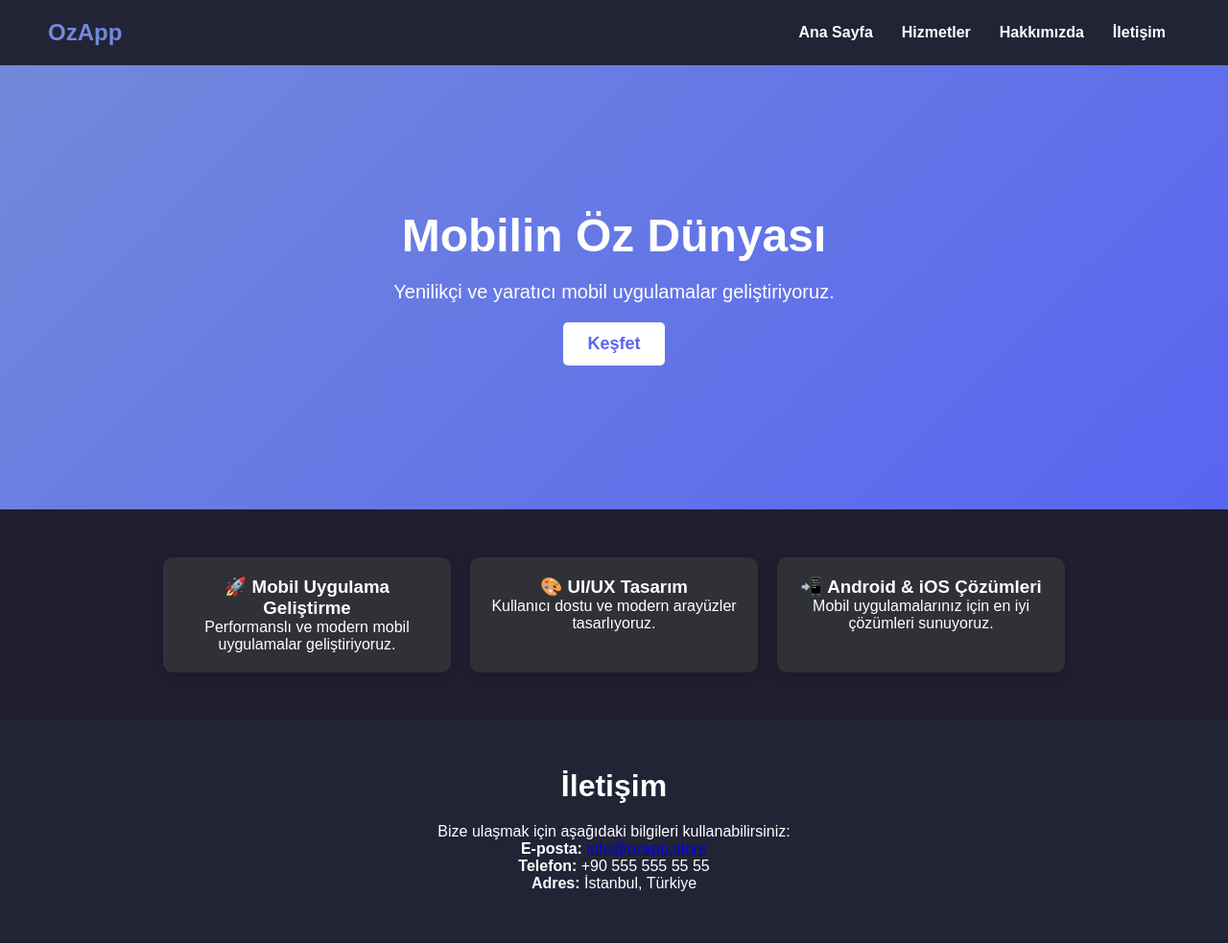
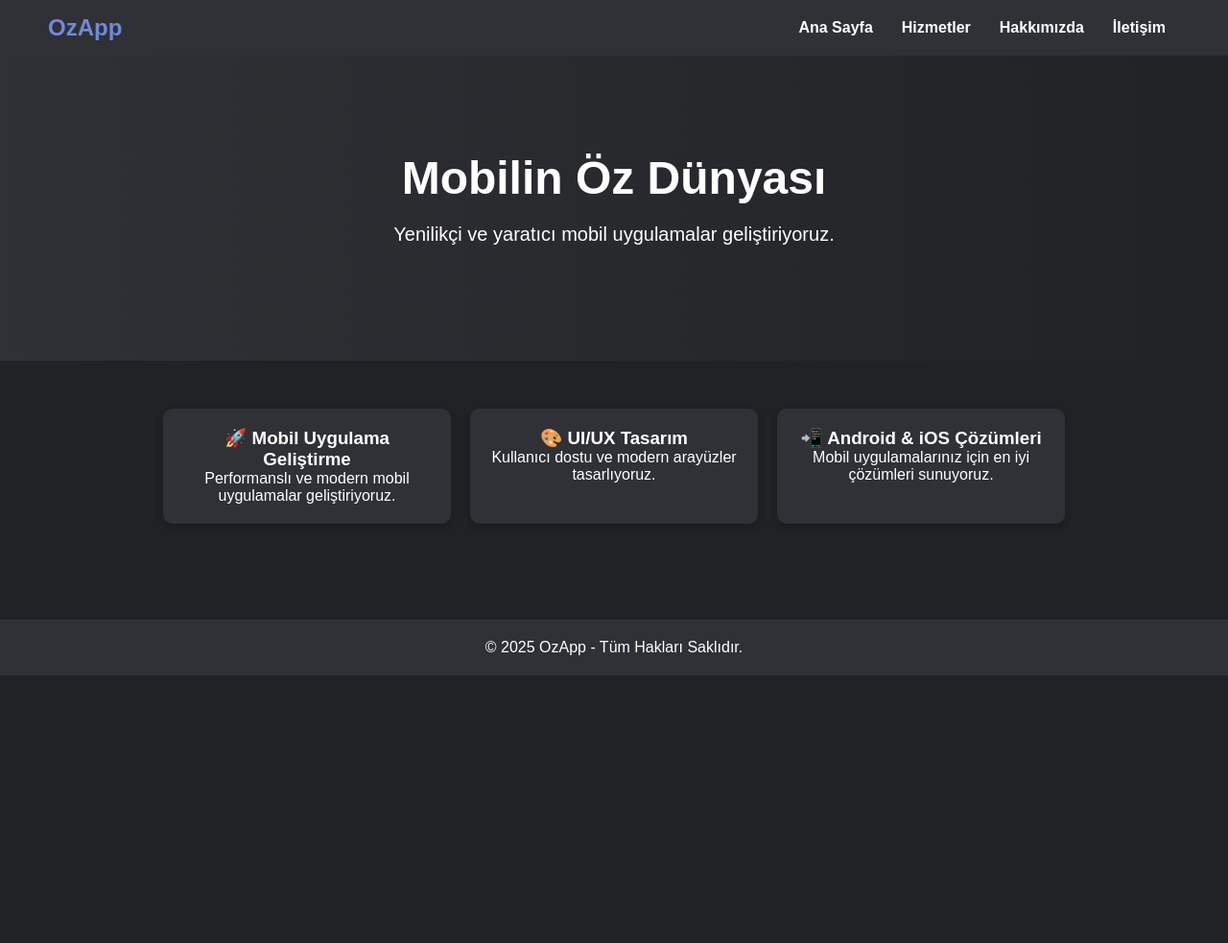
Before and after one commit to ozappweb/ozapp, a plain HTML site: page index.html in a window 1280 px wide. Shown: the top 983 px of the page at 96% size. After the commit the page ends 800 px from the top, so only its background shows below. Drawn offline with Linux system fonts and the light colour scheme.

Commit message:
index.html

```diff
--- a/index.html
+++ b/index.html
@@ -7,10 +7,121 @@
     <title>OzApp - Mobilin Öz Dünyası</title>
     <link rel="stylesheet" href="https://cdnjs.cloudflare.com/ajax/libs/font-awesome/6.4.2/css/all.min.css">
     <link rel="stylesheet" href="style.css">
+    <style>
+        /* Genel Stiller */
+        * {
+            margin: 0;
+            padding: 0;
+            box-sizing: border-box;
+            font-family: 'Arial', sans-serif;
+        }
+
+        body {
+            background-color: #202225;
+            color: white;
+        }
+
+        /* Header (Üst Menü) */
+        header {
+            display: flex;
+            justify-content: space-between;
+            align-items: center;
+            padding: 15px 50px;
+            background-color: #2F3136;
+        }
+
+        .logo {
+            font-size: 24px;
+            font-weight: bold;
+            color: #7289DA;
+        }
+
+        nav ul {
+            list-style: none;
+            display: flex;
+        }
+
+        nav ul li {
+            margin: 0 15px;
+        }
+
+        nav ul li a {
+            text-decoration: none;
+            color: white;
+            font-weight: bold;
+            transition: color 0.3s;
+        }
+
+        nav ul li a:hover {
+            color: #7289DA;
+        }
+
+        /* Hero (Giriş Bölümü) */
+        .hero {
+            text-align: center;
+            padding: 100px 20px;
+            background: linear-gradient(to right, #2F3136, #202225);
+            color: white;
+        }
+
+        .hero h1 {
+            font-size: 48px;
+            margin-bottom: 20px;
+        }
+
+        /* Hizmetler Bölümü */
+        .services {
+            display: flex;
+            justify-content: center;
+            gap: 20px;
+            padding: 50px 20px;
+            flex-wrap: wrap;
+        }
+
+        .service {
+            background: #2F3136;
+            padding: 20px;
+            border-radius: 10px;
+            box-shadow: 0 4px 8px rgba(0, 0, 0, 0.2);
+            width: 300px;
+            text-align: center;
+            transition: transform 0.3s, box-shadow 0.3s;
+        }
+
+        .service:hover {
+            transform: scale(1.05);
+            box-shadow: 0 6px 12px rgba(0, 0, 0, 0.3);
+        }
+
+        /* Footer (Alt Kısım) */
+        footer {
+            text-align: center;
+            padding: 20px;
+            background-color: #2F3136;
+            color: white;
+            margin-top: 50px;
+        }
+
+        /* Mobil Uyumluluk */
+        @media (max-width: 768px) {
+            header {
+                flex-direction: column;
+                text-align: center;
+            }
+
+            nav ul {
+                flex-direction: column;
+                padding-top: 10px;
+            }
+
+            nav ul li {
+                margin: 10px 0;
+            }
+        }
+    </style>
 </head>
 <body>
 
-    <!-- Üst Menü -->
     <header>
         <div class="logo">OzApp</div>
         <nav>
@@ -23,14 +134,11 @@
         </nav>
     </header>
 
-    <!-- Ana Sayfa Hero Bölümü -->
     <section class="hero">
         <h1>Mobilin Öz Dünyası</h1>
         <p>Yenilikçi ve yaratıcı mobil uygulamalar geliştiriyoruz.</p>
-        <a href="#hizmetler" class="btn">Keşfet</a>
     </section>
 
-    <!-- Hizmetler Bölümü -->
     <section id="hizmetler" class="services">
         <div class="service">
             <h3>🚀 Mobil Uygulama Geliştirme</h3>
@@ -46,16 +154,6 @@
         </div>
     </section>
 
-    <!-- İletişim Bölümü -->
-    <section id="iletisim">
-        <h2>İletişim</h2>
-        <p>Bize ulaşmak için aşağıdaki bilgileri kullanabilirsiniz:</p>
-        <p><strong>E-posta:</strong> <a href="mailto:info@ozapp.store">info@ozapp.store</a></p>
-        <p><strong>Telefon:</strong> +90 555 555 55 55</p>
-        <p><strong>Adres:</strong> İstanbul, Türkiye</p>
-    </section>
-
-    <!-- Footer -->
     <footer>
         <p>&copy; 2025 OzApp - Tüm Hakları Saklıdır.</p>
     </footer>
```
